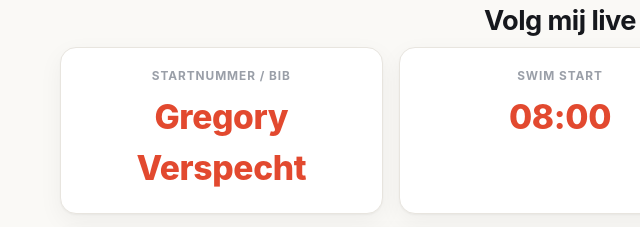
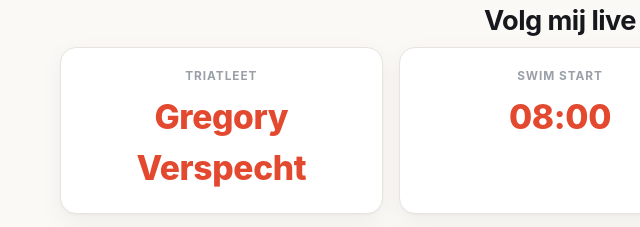
Before and after one commit to GregoryVerspecht/GREG-IM70.30, a plain HTML site: page index.html in a window 1280 px wide. Shown: the part 566-793 px from the top of the page, 80-720 px from the left. Drawn offline with Linux system fonts and the light colour scheme.

Commit message:
bibnummer niet nodig

```diff
--- a/index.html
+++ b/index.html
@@ -50,7 +50,7 @@
       <span class="eyebrow">Racedag</span>
       <h2>Volg mij live</h2>
       <div class="grid cols-3">
-        <div class="card"><div class="k">Startnummer / bib</div><div class="v big" id="home-bib">–</div></div>
+        <div class="card"><div class="k">Triatleet</div><div class="v big" id="home-bib">–</div></div>
         <div class="card"><div class="k">Swim start</div><div class="v big" id="home-swim-start">–</div></div>
         <div class="card"><div class="k">Doeltijd</div><div class="v big" id="home-goal">–</div></div>
       </div>
```
